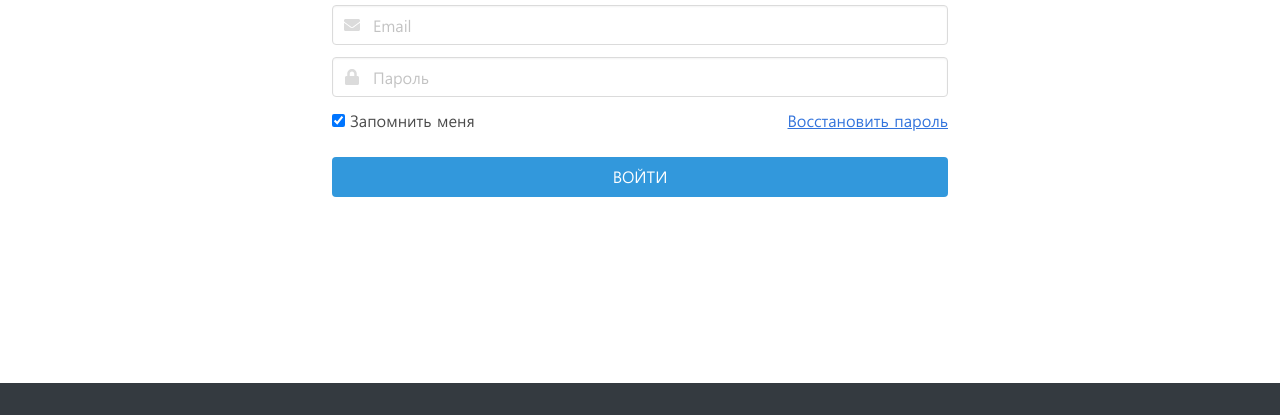
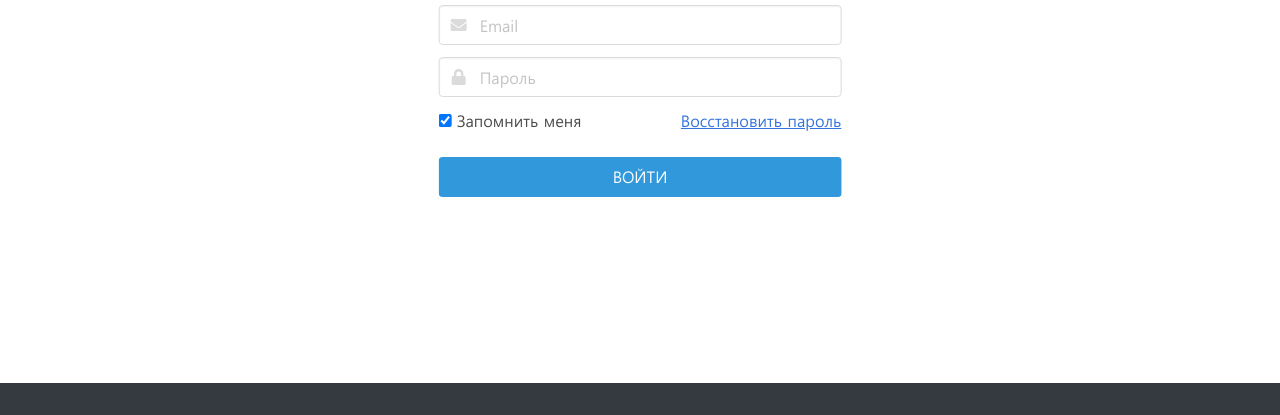
Before and after one commit to nelmare/bulma-test, a plain HTML site: page index.html in a window 1280 px wide. Shown: the part 389-804 px from the top of the page. Drawn offline with Linux system fonts and the light colour scheme.

Commit message:
Вносит правки

```diff
--- a/_sass/main.scss
+++ b/_sass/main.scss
@@ -68,4 +68,26 @@ $primary-invert: $pink-invert;
   height: 16px;
 }
 
+.restore-button {
+  margin-top: -15px;
+}
+
+@media (min-width: 768px) {
+  .restore-button {
+    margin-top: 0;
+  }
+}
+
+@media (min-width: 580px) {
+  .main-login {
+    max-width: 50%;
+  }
+}
+
+@media (min-width: 1042px) {
+  .main-login {
+    max-width: 40%;
+  }
+}
+
 @import "../node_modules/bulma/bulma";
--- a/index.html
+++ b/index.html
@@ -13,7 +13,7 @@
       <div class="container"></div>
     </header>
     <main class="columns min-h">
-    <div class="column is-full-mobile is-half-tablet is-two-third-desktop main-login">
+      <div class="column is-full-mobile is-half-tablet is-two-third-desktop is-one-third-widescreen main-login">
         <div class="has-text-centered">
           <picture>
             <source media="(min-width: 768px)" srcset="img/logo-desktop.gif">
@@ -36,11 +36,13 @@
               <span class="icon is-left"><i class="fa fa-lock"></i></span>
             </div>
           </div>
-        <div class="columns">
+          <div class="columns buttons-wrapper">
             <div class="column has-text-left">
-          <label class="checkbox"><input class="mr-2" type="checkbox" checked>Запомнить&nbsp;меня</label>
+              <label class="checkbox">
+                <input class="mr-2" type="checkbox" checked>Запомнить&nbsp;меня
+              </label>
             </div>
-          <div class="column has-text-right has-text-left-mobile">
+            <div class="column has-text-right has-text-left-mobile restore-button">
               <a class="text-decoration-none" href="#" type="submit">
                 <ins>Восстановить&nbsp;пароль</ins>
               </a>
@@ -55,6 +57,5 @@
     <footer class="footer">
       <div class="container"></div>
     </footer>
-  </section>
   </body>
 </html>
```
Also changed, not shown: css/main.css. Lines whose indentation alone changed are shown as unchanged.
